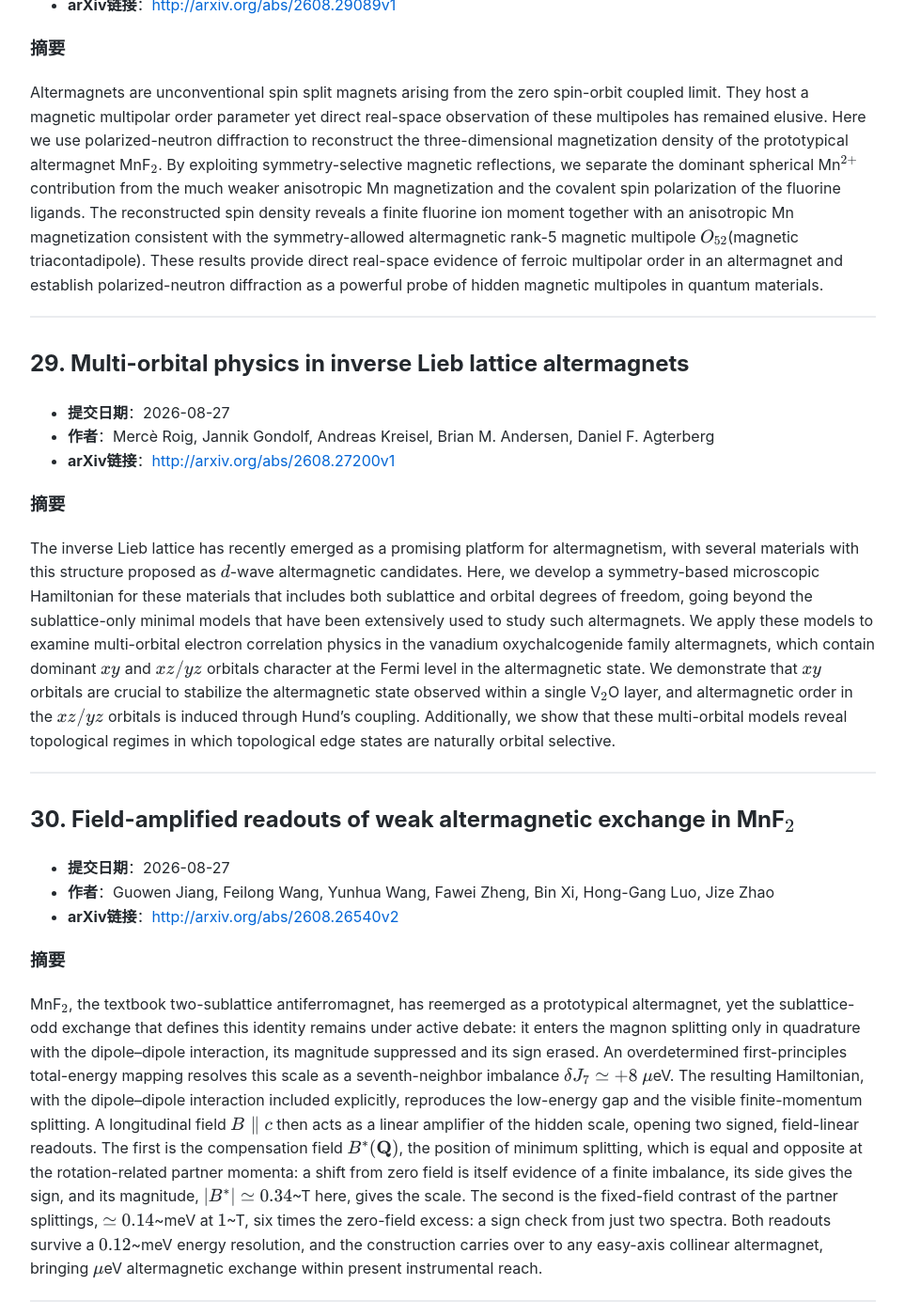
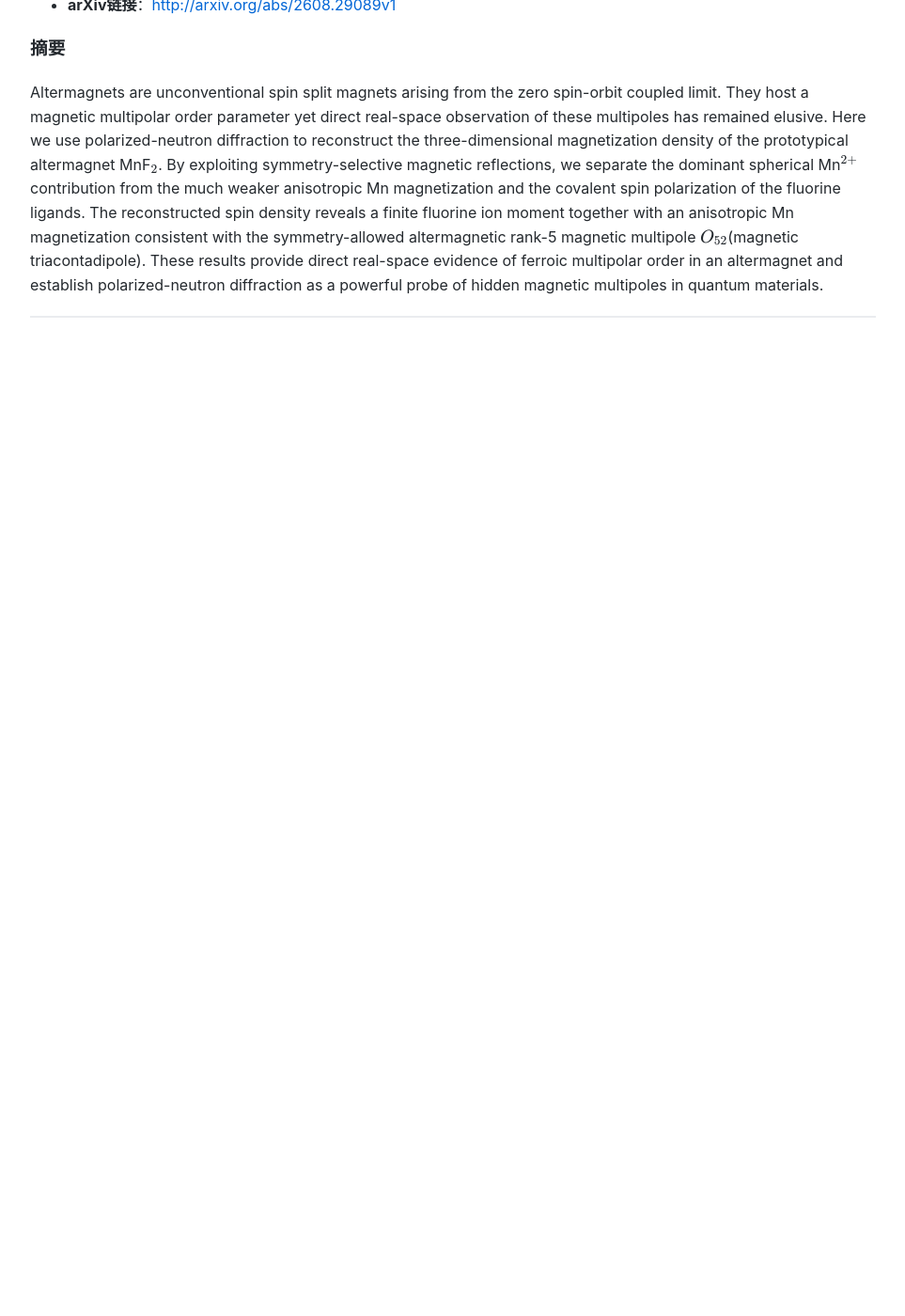
Before and after one commit to yangke25491/daily-arxiv-altermagnetic, a Jekyll site: the page built from index.md, in a window 1280 px wide and 1400 px high, scrolled down 15802 px. Shown: the whole window at 94% size, without its empty margins (158-1121 px from the left). Built offline with Jekyll 4.4.1, drawn with Linux system fonts in a browser that asks for light colours; after the commit the page ends 16180 px from its top, so only the background shows below that; some of the changed text lies outside the part shown.

Commit message:
Automated update: arXiv papers

```diff
--- a/index.md
+++ b/index.md
@@ -5,8 +5,8 @@ title: 交错磁论文
 
 # 凝聚态物理-交错磁(Altermagnetic)相关论文
 
-> 检索时间范围：**2026-08-27 至 2026-09-26**
-> 数据检索到 **30** 篇相关论文，按提交时间降序排列
+> 检索时间范围：**2026-08-28 至 2026-09-27**
+> 数据检索到 **28** 篇相关论文，按提交时间降序排列
 
 ---
 
@@ -317,25 +317,3 @@ The recent discovery of long-sought dice flat band in layered YCl electride has
 Altermagnets are unconventional spin split magnets arising from the zero spin-orbit coupled limit. They host a magnetic multipolar order parameter yet direct real-space observation of these multipoles has remained elusive. Here we use polarized-neutron diffraction to reconstruct the three-dimensional magnetization density of the prototypical altermagnet MnF${}\_2$. By exploiting symmetry-selective magnetic reflections, we separate the dominant spherical Mn$^{2+}$ contribution from the much weaker anisotropic Mn magnetization and the covalent spin polarization of the fluorine ligands. The reconstructed spin density reveals a finite fluorine ion moment together with an anisotropic Mn magnetization consistent with the symmetry-allowed altermagnetic rank-5 magnetic multipole $O\_{52}$(magnetic triacontadipole). These results provide direct real-space evidence of ferroic multipolar order in an altermagnet and establish polarized-neutron diffraction as a powerful probe of hidden magnetic multipoles in quantum materials.
 
 ---
-
-## 29. Multi-orbital physics in inverse Lieb lattice altermagnets
-
-- **提交日期**：2026-08-27
-- **作者**：Mercè Roig, Jannik Gondolf, Andreas Kreisel, Brian M. Andersen, Daniel F. Agterberg
-- **arXiv链接**：[http://arxiv.org/abs/2608.27200v1](http://arxiv.org/abs/2608.27200v1)
-
-### 摘要
-The inverse Lieb lattice has recently emerged as a promising platform for altermagnetism, with several materials with this structure proposed as $d$-wave altermagnetic candidates. Here, we develop a symmetry-based microscopic Hamiltonian for these materials that includes both sublattice and orbital degrees of freedom, going beyond the sublattice-only minimal models that have been extensively used to study such altermagnets. We apply these models to examine multi-orbital electron correlation physics in the vanadium oxychalcogenide family altermagnets, which contain dominant $xy$ and $xz/yz$ orbitals character at the Fermi level in the altermagnetic state. We demonstrate that $xy$ orbitals are crucial to stabilize the altermagnetic state observed within a single V${}\_2$O layer, and altermagnetic order in the $xz/yz$ orbitals is induced through Hund's coupling. Additionally, we show that these multi-orbital models reveal topological regimes in which topological edge states are naturally orbital selective.
-
----
-
-## 30. Field-amplified readouts of weak altermagnetic exchange in MnF${}\_2$
-
-- **提交日期**：2026-08-27
-- **作者**：Guowen Jiang, Feilong Wang, Yunhua Wang, Fawei Zheng, Bin Xi, Hong-Gang Luo, Jize Zhao
-- **arXiv链接**：[http://arxiv.org/abs/2608.26540v2](http://arxiv.org/abs/2608.26540v2)
-
-### 摘要
-MnF${}\_2$, the textbook two-sublattice antiferromagnet, has reemerged as a prototypical altermagnet, yet the sublattice-odd exchange that defines this identity remains under active debate: it enters the magnon splitting only in quadrature with the dipole--dipole interaction, its magnitude suppressed and its sign erased. An overdetermined first-principles total-energy mapping resolves this scale as a seventh-neighbor imbalance $δ{J\_7}\simeq+8~μ$eV. The resulting Hamiltonian, with the dipole--dipole interaction included explicitly, reproduces the low-energy gap and the visible finite-momentum splitting. A longitudinal field $B\parallel c$ then acts as a linear amplifier of the hidden scale, opening two signed, field-linear readouts. The first is the compensation field $B^\ast(\mathbf Q)$, the position of minimum splitting, which is equal and opposite at the rotation-related partner momenta: a shift from zero field is itself evidence of a finite imbalance, its side gives the sign, and its magnitude, $|B^\ast|\simeq0.34$~T here, gives the scale. The second is the fixed-field contrast of the partner splittings, $\simeq0.14$~meV at $1$~T, six times the zero-field excess: a sign check from just two spectra. Both readouts survive a $0.12$~meV energy resolution, and the construction carries over to any easy-axis collinear altermagnet, bringing $μ$eV altermagnetic exchange within present instrumental reach.
-
----
```
